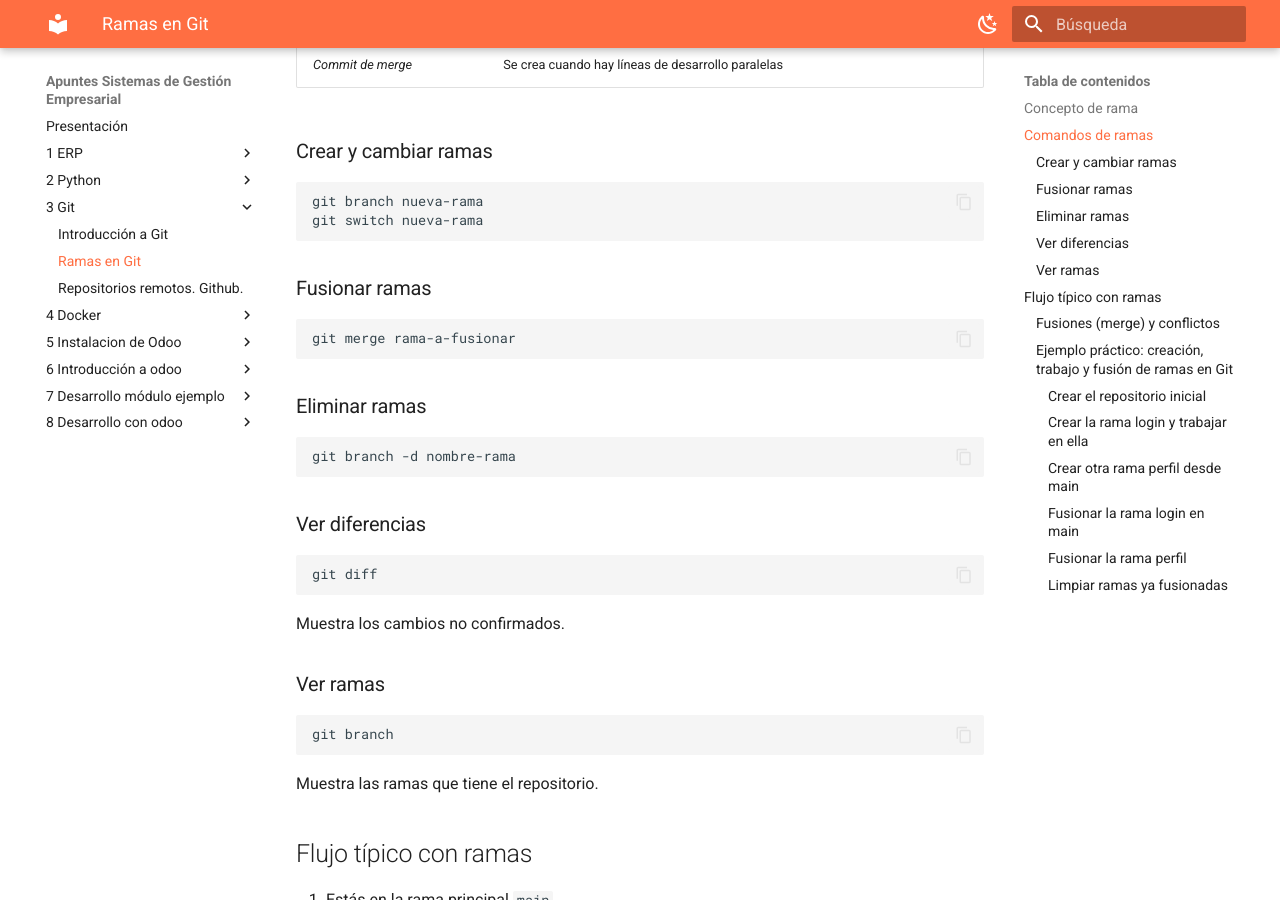
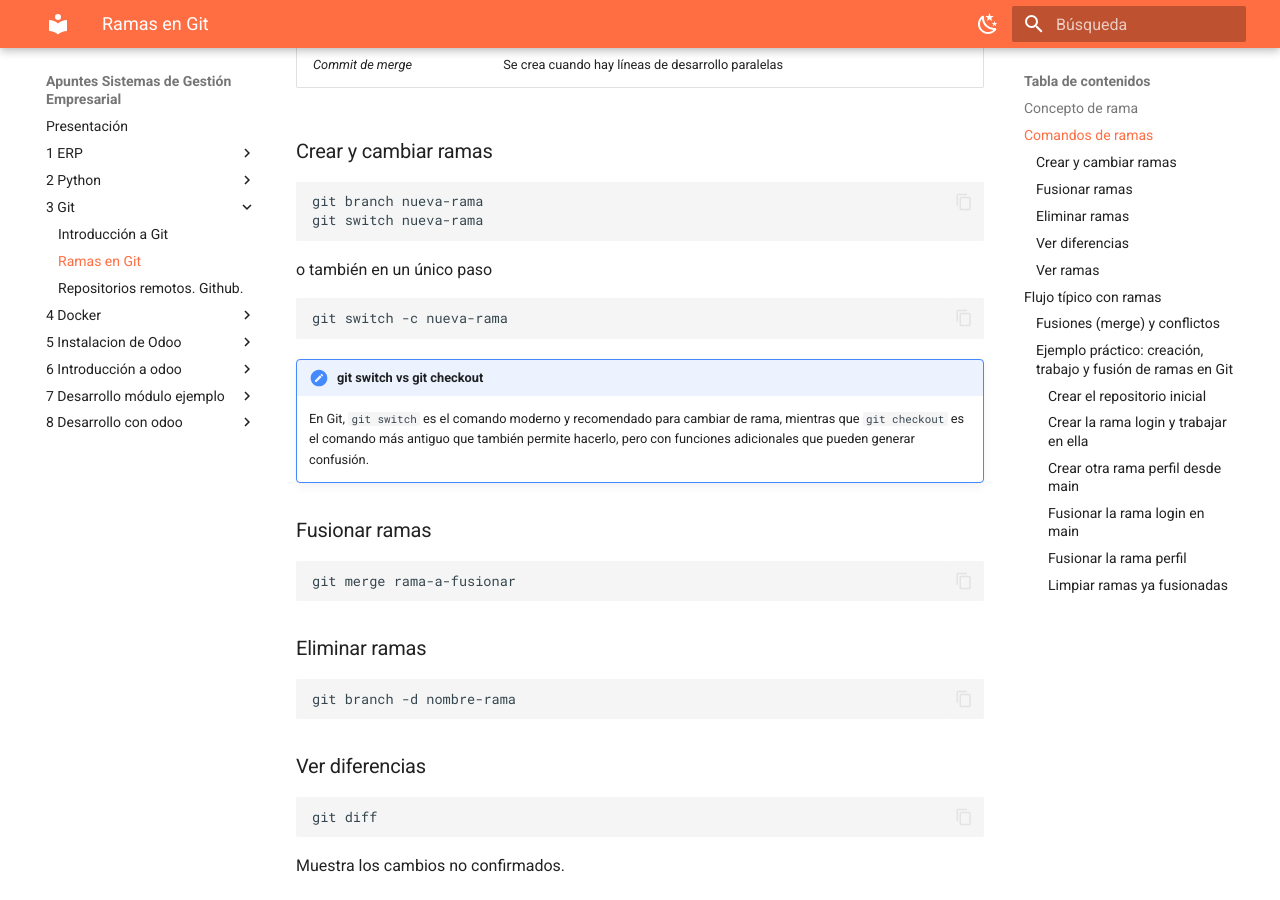
Before and after one commit to apuntes-sergio/sge, an MkDocs documentation site: the page built from docs/3_2_ramas.md, in a window 1280 px wide and 900 px high, scrolled down 2254 px. Built offline with MkDocs 1.6.1 and Material for MkDocs 9.7.7, drawn with Linux system fonts in a browser that asks for light colours.

Commit message:
Revision Git

````diff
--- a/docs/3_2_ramas.md
+++ b/docs/3_2_ramas.md
@@ -81,6 +81,17 @@ En este gráfico podemos ver que podemos tener varias ramas en nuestro proyecto
 git branch nueva-rama
 git switch nueva-rama
 ```
+o también en un único paso
+
+```bash
+git switch -c nueva-rama
+```
+
+!!!note "git switch vs git checkout"
+
+    En Git, `git switch` es el comando moderno y recomendado para cambiar de rama, mientras que `git checkout` es el comando más antiguo que también permite hacerlo, pero con funciones adicionales que pueden generar confusión.
+
+
 
 ### Fusionar ramas
 ```bash
````
Also changed, not shown: docs/3_1_introduccion.md (+11 -1 lines).
